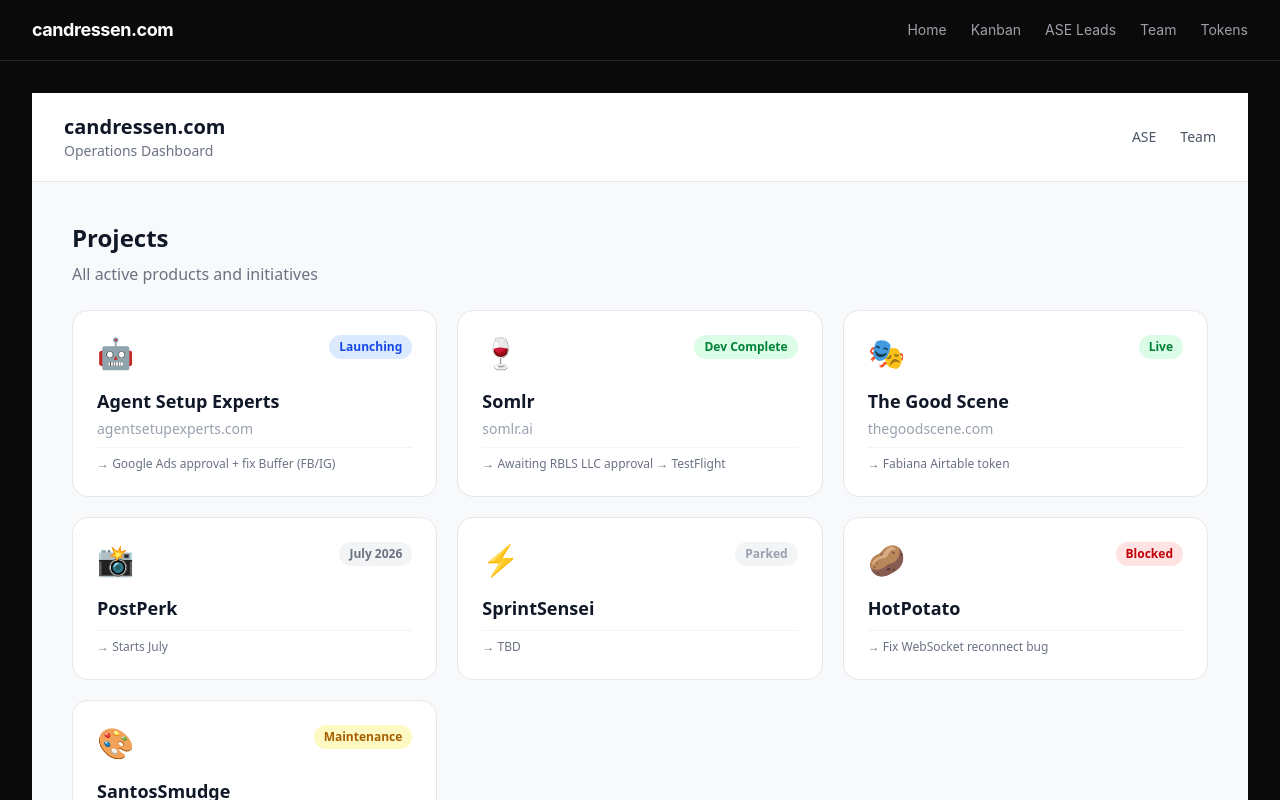
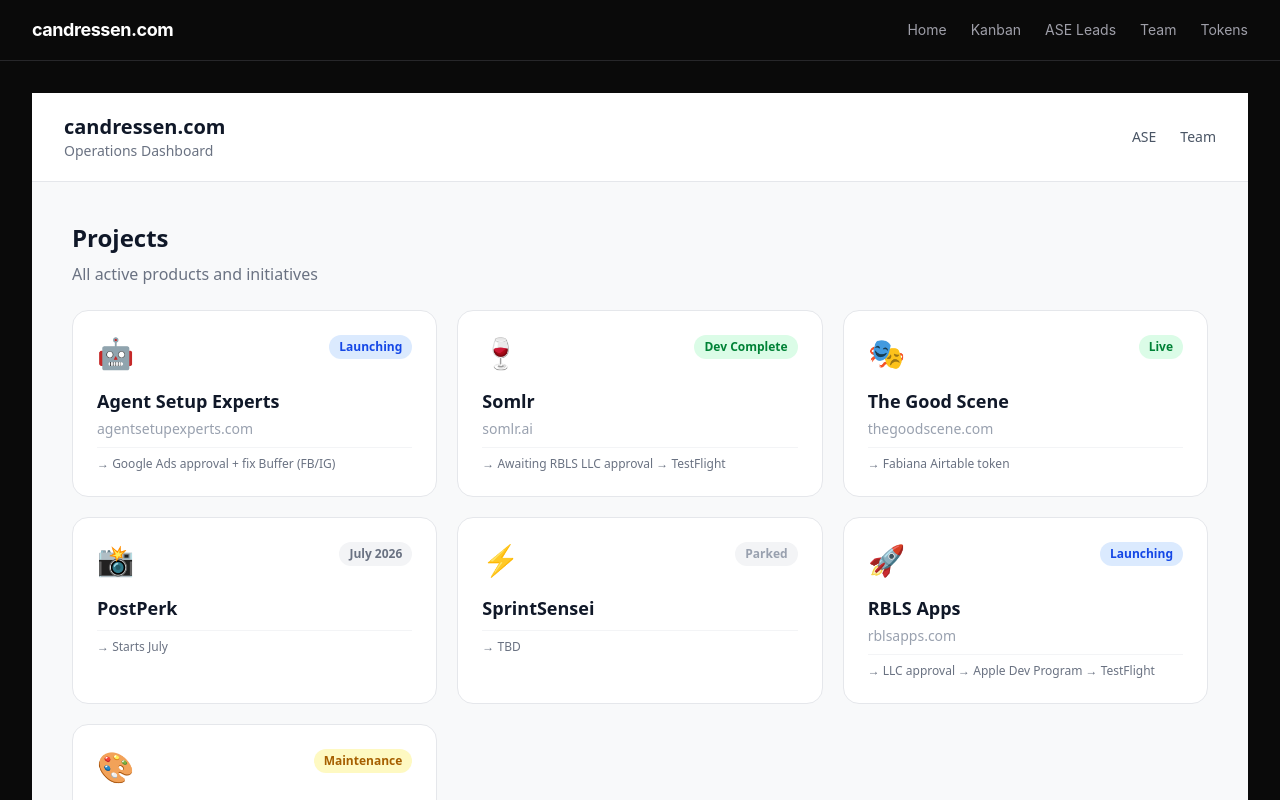
Before and after one commit to candressen/candressen-ops, a Next.js app: page / in a window 1280 px wide. Shown: the top 800 px of the page. Built offline with nearby package versions, Linux system fonts and the light colour scheme; no server answers; the database is empty.

Commit message:
Replace HotPotato with RBLS Apps

```diff
--- a/app/page.tsx
+++ b/app/page.tsx
@@ -8,7 +8,7 @@ const PROJECTS = [
   { name: 'The Good Scene', slug: 'tgs', status: 'Live', emoji: '🎭', url: 'thegoodscene.com', next: 'Fabiana Airtable token' },
   { name: 'PostPerk', slug: 'postperk', status: 'July 2026', emoji: '📸', url: '', next: 'Starts July' },
   { name: 'SprintSensei', slug: 'sprintsensei', status: 'Parked', emoji: '⚡', url: '', next: 'TBD' },
-  { name: 'HotPotato', slug: 'hotpotato', status: 'Blocked', emoji: '🥔', url: '', next: 'Fix WebSocket reconnect bug' },
+  { name: 'RBLS Apps', slug: 'rblsapps', status: 'Launching', emoji: '🚀', url: 'rblsapps.com', next: 'LLC approval → Apple Dev Program → TestFlight' },
   { name: 'SantosSmudge', slug: 'santossmudge', status: 'Maintenance', emoji: '🎨', url: '', next: 'Refresh preset library' },
 ]
 
```
